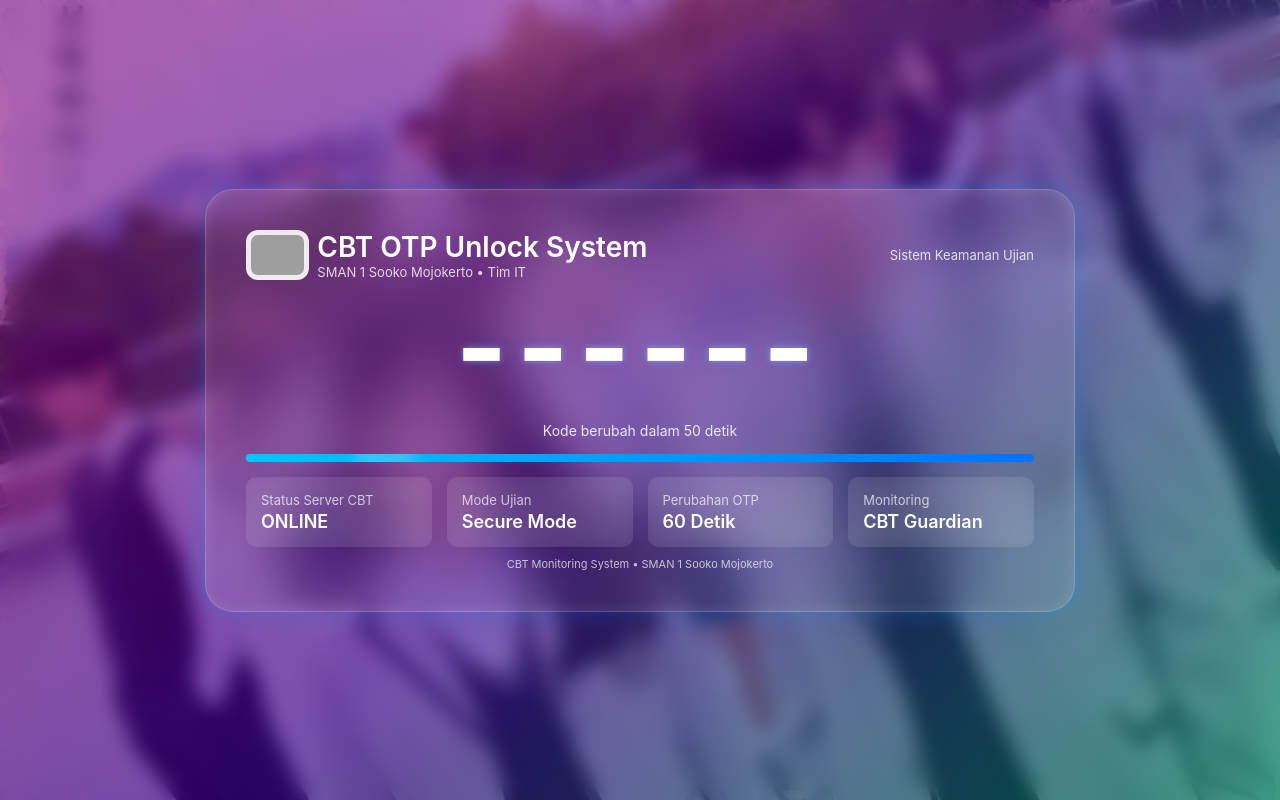
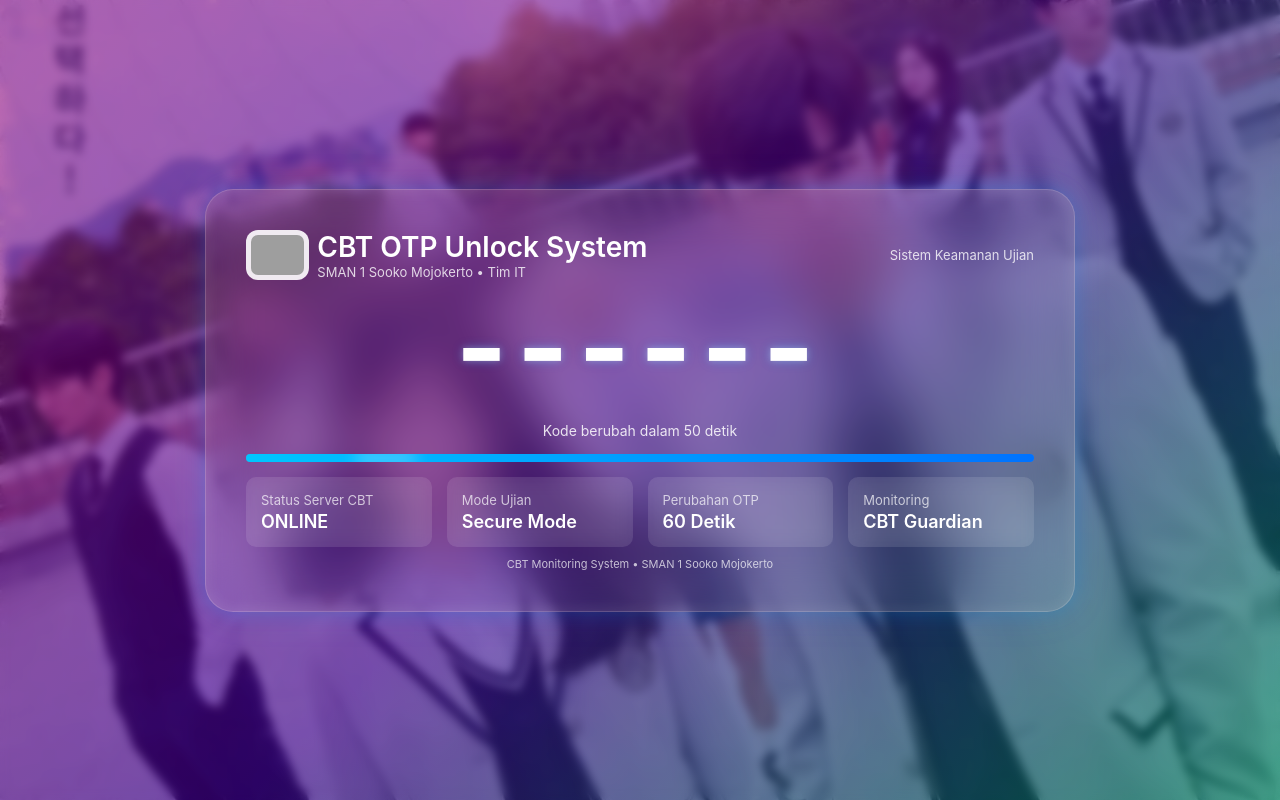
Before and after one commit to rakajuliantoro17-art/CBTOTP-SMAN1SOOKO, a plain HTML site: page index.html in a window 1280 px wide. Drawn offline with Linux system fonts and the light colour scheme; grey boxes are pictures that could not be loaded; a script that the page names is missing.

Commit message:
Update index.html

```diff
--- a/index.html
+++ b/index.html
@@ -47,7 +47,7 @@ rgba(255,0,200,0.35),
 rgba(120,0,255,0.35),
 rgba(0,255,170,0.35));
 
-backdrop-filter:blur(10px);
+backdrop-filter:blur(5px);
 z-index:0;
 }
 
```
